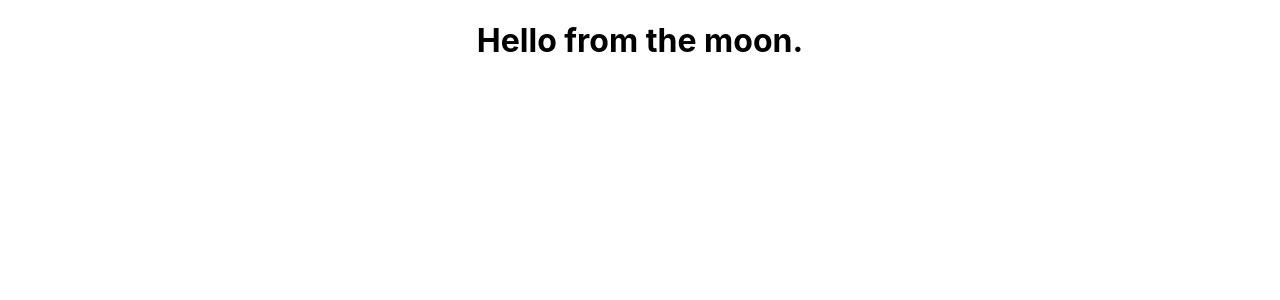
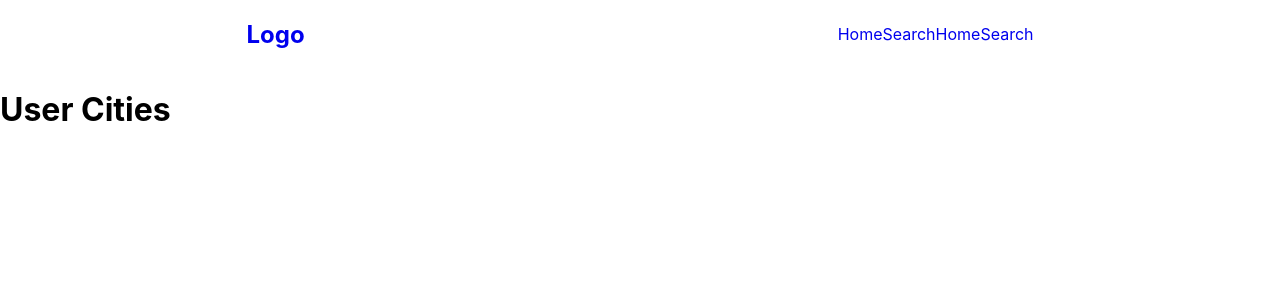
Before and after one commit to davidngassa/wedamood, a React (Create React App) app in the folder frontend/: page / in a window 1280 px wide. Shown: the top 300 px of the page. Built offline with nearby package versions, Linux system fonts and the light colour scheme.

Commit message:
Basic routing

```diff
--- /dev/null
+++ b/frontend/jsconfig.json
@@ -0,0 +1,6 @@
+{
+  "compilerOptions": {
+    "module": "commonjs",
+    "target": "es6"
+  }
+}
--- a/frontend/package.json
+++ b/frontend/package.json
@@ -8,6 +8,7 @@
     "@testing-library/user-event": "^7.2.1",
     "react": "^16.12.0",
     "react-dom": "^16.12.0",
+    "react-router-dom": "^5.1.2",
     "react-scripts": "3.3.0"
   },
   "scripts": {
@@ -30,5 +31,8 @@
       "last 1 firefox version",
       "last 1 safari version"
     ]
+  },
+  "devDependencies": {
+    "@types/react": "^16.9.19"
   }
 }
--- a/frontend/src/App.js
+++ b/frontend/src/App.js
@@ -1,12 +1,31 @@
 import React from "react";
+import {
+  BrowserRouter as Router,
+  Route,
+  Redirect,
+  Switch
+} from "react-router-dom";
+
+import Cities from "./cities/pages/Cities";
+import SearchCity from "./cities/pages/SearchCity";
+import MainNavigation from "./shared/Navigation/MainNavigation";
 import "./App.css";
 
-function App() {
+const App = () => {
   return (
-    <div className="App">
-      <h1>Hello from the moon.</h1>
-    </div>
+    <Router>
+      <MainNavigation />
+      <Switch>
+        <Route path="/" exact>
+          <Cities />
+        </Route>
+        <Route path="/search" exact>
+          <SearchCity />
+        </Route>
+        <Redirect to="/" />
+      </Switch>
+    </Router>
   );
-}
+};
 
 export default App;
--- /dev/null
+++ b/frontend/src/cities/pages/Cities.js
@@ -0,0 +1,7 @@
+import React from "react";
+
+const Cities = () => {
+  return <h1>User Cities</h1>;
+};
+
+export default Cities;
--- /dev/null
+++ b/frontend/src/cities/pages/SearchCity.js
@@ -0,0 +1,7 @@
+import React from "react";
+
+const SearchCity = () => {
+  return <h1>Search for a city here</h1>;
+};
+
+export default SearchCity;
--- /dev/null
+++ b/frontend/src/shared/Navigation/MainHeader.css
@@ -0,0 +1,7 @@
+.main-header {
+  display: flex;
+  width: 100%;
+  height: 10%;
+  align-items: center;
+  justify-content: space-around;
+}
--- /dev/null
+++ b/frontend/src/shared/Navigation/MainHeader.js
@@ -0,0 +1,9 @@
+import React from "react";
+
+import "./MainHeader.css";
+
+const MainHeader = props => {
+  return <header class="main-header">{props.children}</header>;
+};
+
+export default MainHeader;
--- /dev/null
+++ b/frontend/src/shared/Navigation/MainNavigation.css
@@ -0,0 +1,3 @@
+.main-navigation__title a {
+  text-decoration: none;
+}
--- /dev/null
+++ b/frontend/src/shared/Navigation/MainNavigation.js
@@ -0,0 +1,21 @@
+import React from "react";
+import { Link } from "react-router-dom";
+
+import MainHeader from "./MainHeader";
+import NavLinks from "./NavLinks";
+import "./MainNavigation.css";
+
+const MainNavigation = props => {
+  return (
+    <MainHeader>
+      <h2 class="main-navigation__title">
+        <Link to="/">Logo</Link>
+      </h2>
+      <nav>
+        <NavLinks />
+      </nav>
+    </MainHeader>
+  );
+};
+
+export default MainNavigation;
--- /dev/null
+++ b/frontend/src/shared/Navigation/NavLinks.css
@@ -0,0 +1,12 @@
+.navlinks {
+  display: flex;
+  justify-content: space-evenly;
+}
+
+.navlinks li {
+  list-style: none;
+}
+
+.navlinks a {
+  text-decoration: none;
+}
--- /dev/null
+++ b/frontend/src/shared/Navigation/NavLinks.js
@@ -0,0 +1,26 @@
+import React from "react";
+import { NavLink } from "react-router-dom";
+
+import "./NavLinks.css";
+
+const NavLinks = props => {
+  return (
+    <ul class="navlinks">
+      <li>
+        <NavLink to="/">Home</NavLink>
+      </li>
+      <li>
+        <NavLink to="/search">Search</NavLink>
+      </li>
+
+      <li>
+        <NavLink to="/">Home</NavLink>
+      </li>
+      <li>
+        <NavLink to="/search">Search</NavLink>
+      </li>
+    </ul>
+  );
+};
+
+export default NavLinks;
```
Also changed, not shown: 1 other file (tests, documents, lock files or other folders).
